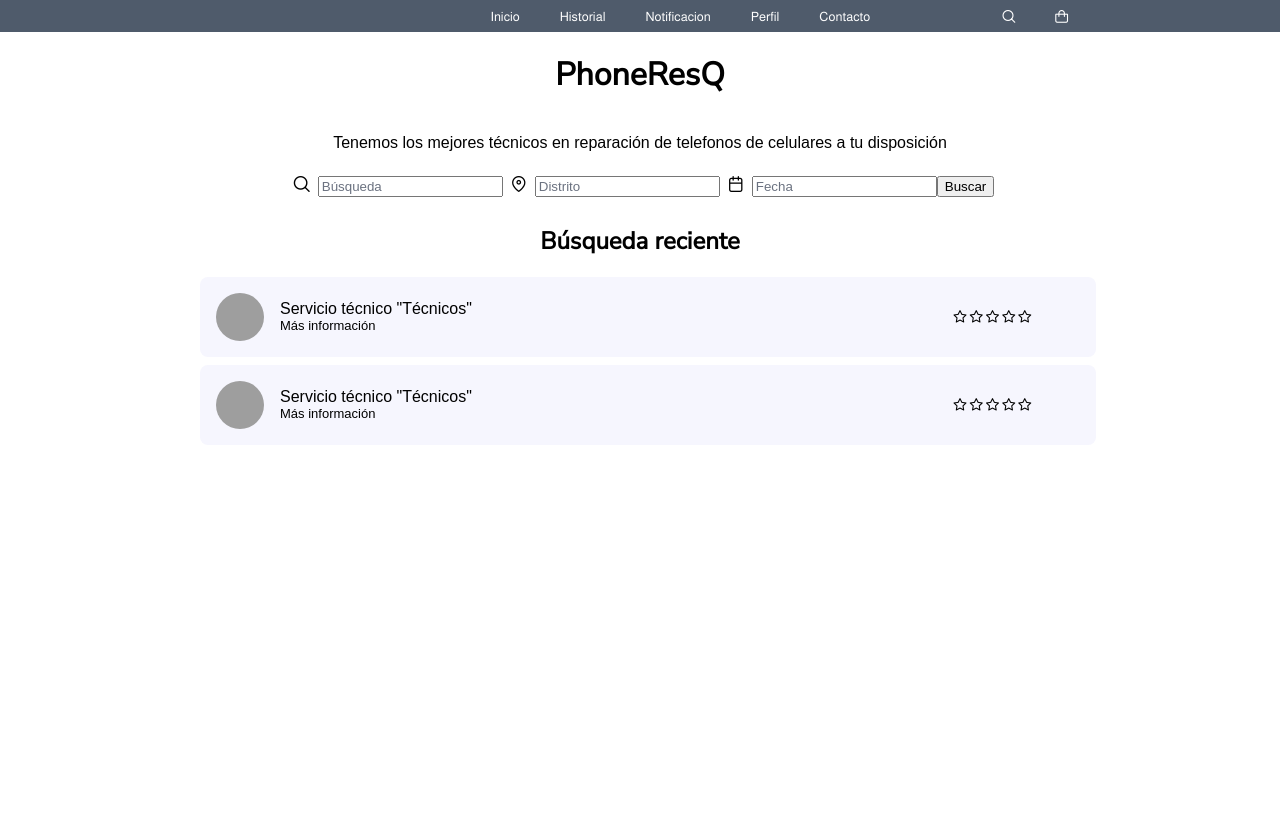
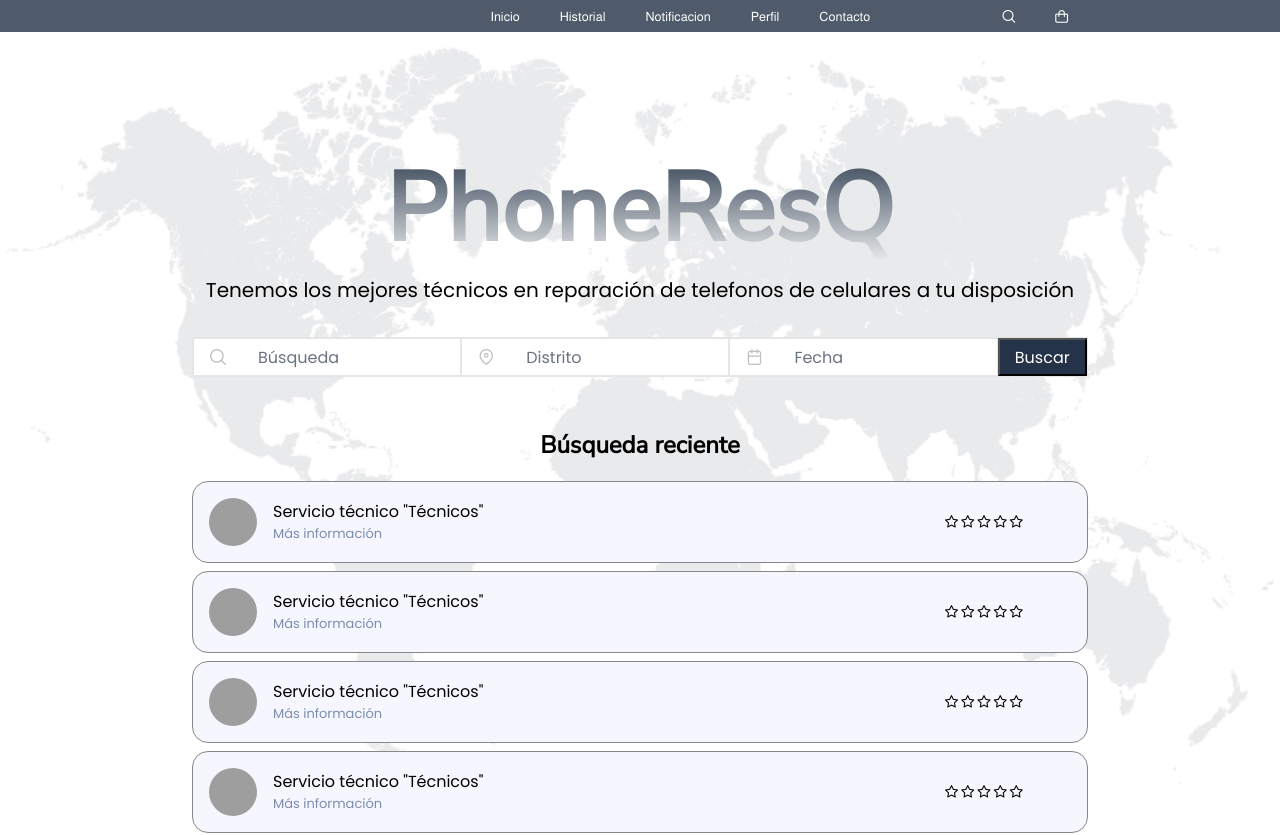
Before and after one commit to DevInvent-Grupo-1-App-Web/PhoneResQ-FrontEnd, a Vue app: page / in a window 1280 px wide. Shown: the top 835 px of the page. Before the commit the page ends 800 px from the top, so only its background shows below. Built offline with nearby package versions, Linux system fonts and the light colour scheme; grey boxes are pictures that could not be loaded.

Commit message:
code: add homeview, update components

```diff
--- a/src/components/SearchBarLarge.vue
+++ b/src/components/SearchBarLarge.vue
@@ -4,31 +4,65 @@
 
 <template>
     <div class="search-bar layout-horizontal layout-center">
-        <div class="layout-horizontal">
-            <i class="pi pi-search" style="font-size: medium;"/>
+        <div class="param-box layout-horizontal">
+            <i class="pi pi-search"/>
             <input type="text" placeholder="Búsqueda">
         </div>
-        <div class="layout-horizontal">
-            <i class="pi pi-map-marker" style="font-size: medium;"/>
+        <div class="param-box layout-horizontal">
+            <i class="pi pi-map-marker"/>
             <input type="text" placeholder="Distrito">
         </div>
-        <div class="layout-horizontal">
-            <i class="pi pi-calendar" style="font-size: medium;"/>
+        <div class="param-box layout-horizontal">
+            <i class="pi pi-calendar"/>
             <input type="text" placeholder="Fecha">
         </div>
-        <button class="btn btn-primary" type="submit">Buscar</button>
+        <button class="search-button btn btn-primary" type="submit">Buscar</button>
     </div>
 </template>
 
 <style scoped>
+@import url('https://fonts.googleapis.com/css2?family=Poppins:wght@300;400;500;600;700&display=swap');
+    .param-box {
+            padding: 0px;
+            width: 30%;
+            background-color: #ffffff;
+            border: 1px solid #e5e5e5;
+    }
+    input {
+        font-family: 'Poppins', sans-serif;
+        width: 100%;
+        font-size: 1rem;
+        padding: 0px 1rem;
+        border: 0px;
+        color: #c0c0c0;
+    }
+    .search-button {
+        padding: 0px;
+        margin: 0px;
+        width: 10%;
+        height: 100%;
+        display: block;
+        font-family: 'Poppins', sans-serif;
+        background-color: #243347;
+        color: white;
+        font-size: 1rem;
+    }
     .pi {
-        padding: 0px 0.5rem;
+        font-size: medium;
+        font-size: ;
+        padding: 0px 1rem;
+        width: auto;
+        box-sizing: border-box;
+        align-self: center;
+        color: #c0c0c0;
     }
     .search-bar {
         width: 100%;
-        padding: 0.5rem;
-        background-color: var(--surface-1);
-        border-radius: 0.5rem;
+        height: 2.5rem;
+        margin: 0px;
+        border-radius: 0.2rem;
+        font-family: 'Poppins', sans-serif;
+        border: 1px solid #e5e5e5;
     }
 
 </style>
--- a/src/components/ServiceCard.vue
+++ b/src/components/ServiceCard.vue
@@ -34,10 +34,15 @@
     }
     .service-card {
         width: 100%;
-        margin: 0.5rem;
-        border-radius: 0.5rem;
+        border-radius: 1rem;
         background-color: #F6F6FE;
         justify-content: space-around;
+        box-sizing: border-box;
+        margin: 0.5rem 0px;
+        border: 1px solid #888888;
+    }
+    div>a {
+        color: #7C8DB0;
     }
 </style>
 
--- a/src/views/HomeView.vue
+++ b/src/views/HomeView.vue
@@ -13,16 +13,52 @@ import "../assets/theme.css"
         tu disposición
       </p>
     </div>
-
+    <div class="searchbar-wrapper">
     <SearchBarLarge> </SearchBarLarge>
+    </div>
     <div style="width: 70%" class="v-sp-1">
       <h2 style="text-align: center;">Búsqueda reciente</h2>
+      <ServiceCard> </ServiceCard>
+      <ServiceCard> </ServiceCard>
+      <ServiceCard> </ServiceCard>
+      <ServiceCard> </ServiceCard>
+      <ServiceCard> </ServiceCard>
+      <ServiceCard> </ServiceCard>
       <ServiceCard> </ServiceCard>
       <ServiceCard> </ServiceCard>
     </div>
   </main>
 </template>
 
+<style scoped>
+main {
+  background-image: url("../assets/vector-world-map-v2.2-blank.png");
+  background-repeat: no-repeat;
+  background-size: 100% auto;
+}
+
+h1 {
+  font-size: 6rem;
+  font-weight: 700;
+  margin-top: 7rem;
+  margin-bottom: 0;
+  background: linear-gradient(180deg, #243347, #ffffff);
+  -webkit-background-clip: text;
+  -webkit-text-fill-color: transparent;
+  background-clip: text;
+  text-fill-color: transparent;
+}
+p {
+  font-size: 1.25rem;
+  margin: 0px;
+}
+.searchbar-wrapper {
+  width: 70%;
+  margin-top: 2rem;
+  margin-bottom: 2rem;
+}
+</style>
+
 <script>
   export default {
       name: 'HomeView'
```
Also changed, not shown: src/assets/vector-world-map-v2.2-blank.png (added).
